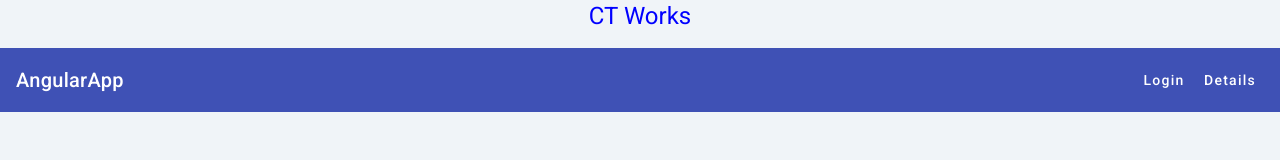
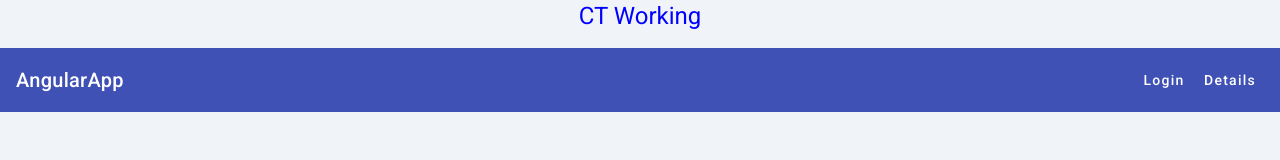
Before and after one commit to prashantkumar-CitiusTech/LightHouse-angular, an Angular app: page / in a window 1280 px wide. Shown: the top 160 px of the page. Built offline with nearby package versions, Linux system fonts and the light colour scheme.

Commit message:
Update app.component.ts

```diff
--- a/src/app/app.component.ts
+++ b/src/app/app.component.ts
@@ -6,5 +6,5 @@ import { Component } from '@angular/core';
   styleUrls: ['./app.component.css']
 })
 export class AppComponent {
-  title = 'CT Works';
+  title = 'CT Working';
 }
```
